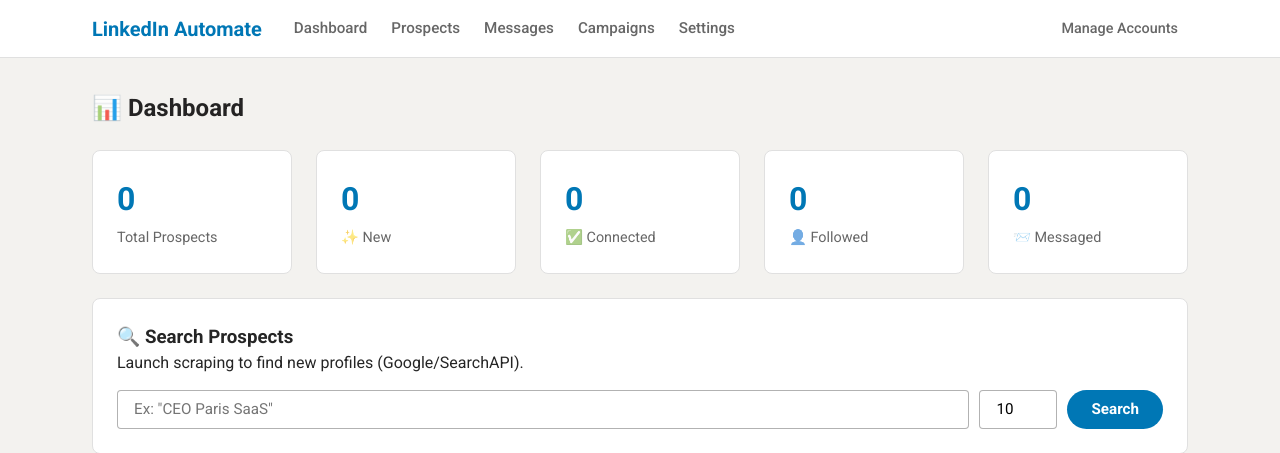
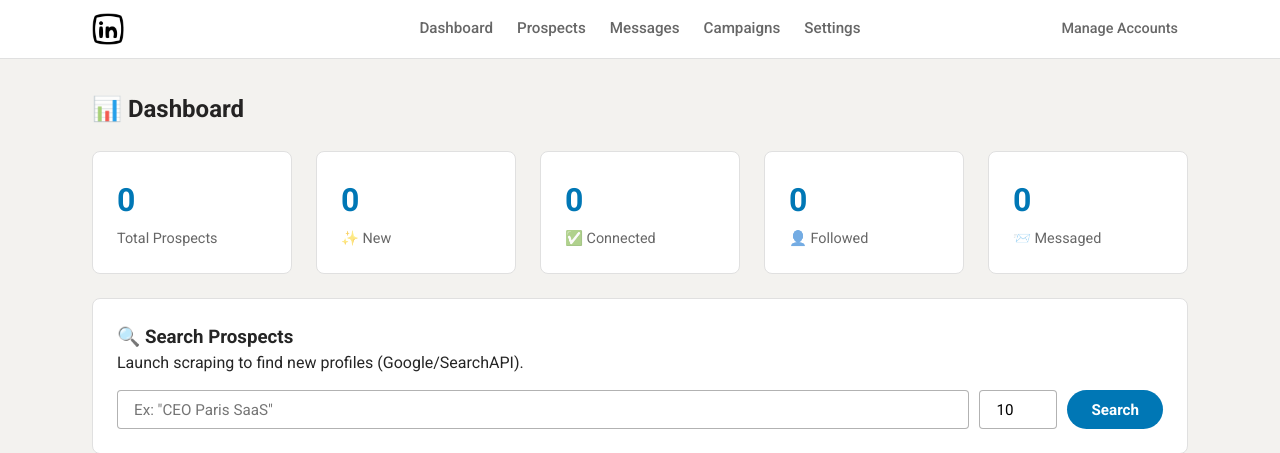
Before and after one commit to Seka35/linkedin-mvp, a Flask app: page / in a window 1280 px wide. Shown: the top 453 px of the page. Run offline with Flask 3, Linux system fonts and the light colour scheme; the visitor is signed in with stand-in values (Sample User, id 1); data that the repository does not hold is empty.

Commit message:
Update favicon, logo, and navbar styling

```diff
--- a/web/static/css/style.css
+++ b/web/static/css/style.css
@@ -43,6 +43,15 @@ body {
     align-items: center;
 }
 
+.navbar .logo-container {
+    flex: 1;
+}
+
+.navbar .account-switcher {
+    flex: 1;
+    justify-content: flex-end;
+}
+
 .navbar h1 {
     font-size: 1.25rem;
     color: var(--primary-color);
@@ -54,6 +63,7 @@ body {
     display: flex;
     list-style: none;
     gap: 1.5rem;
+    justify-content: center;
 }
 
 .navbar a {
@@ -338,7 +348,31 @@ td a:hover {
     /* Hidden on desktop */
 }
 
+/* Mobile Header */
+.mobile-header {
+    display: none;
+    background: white;
+    padding: 0.8rem 0;
+    border-bottom: 1px solid var(--border-color);
+    position: sticky;
+    top: 0;
+    z-index: 100;
+    justify-content: flex-start;
+    padding-left: 1rem;
+    align-items: center;
+    margin-bottom: 1rem;
+}
+
+.mobile-header img {
+    height: 32px;
+    width: 32px;
+    object-fit: contain;
+}
+
 @media (max-width: 768px) {
+    .mobile-header {
+        display: flex;
+    }
 
     /* Hide Desktop Nav */
     .desktop-nav {
@@ -787,8 +821,10 @@ td a:hover {
         margin-top: 4px;
     }
 }
+
 /* FINAL COMPACT MOBILE FIX */
 @media (max-width: 768px) {
+
     /* Filters: Wrap instead of scroll */
     .filter-bar {
         flex-wrap: wrap !important;
@@ -819,6 +855,7 @@ td a:hover {
         justify-content: center !important;
         align-items: flex-start !important;
     }
+
     .prospects-page .avatar-img {
         width: 50px !important;
         height: 50px !important;
@@ -829,6 +866,7 @@ td a:hover {
         align-self: end !important;
         padding-bottom: 2px !important;
     }
+
     .prospects-page .name-text {
         font-size: 0.95rem !important;
         font-weight: 600 !important;
@@ -872,6 +910,7 @@ td a:hover {
 
 /* Campaign Mobile Fixes & Global Spacing */
 @media (max-width: 768px) {
+
     /* Global Spacing to prevent colliding with top */
     main.container {
         padding-top: 20px !important;
@@ -885,18 +924,19 @@ td a:hover {
     }
 
     /* Campaign Header & Stats */
-    .campaign-card > div:first-child {
+    .campaign-card>div:first-child {
         width: 100% !important;
     }
 
     /* Campaign Actions (Right part becomes Bottom part) */
-    .campaign-card > div:last-child {
+    .campaign-card>div:last-child {
         margin-left: 0 !important;
         padding-left: 0 !important;
         border-left: none !important;
         border-top: 1px solid #f0f0f0 !important;
         padding-top: 15px !important;
-        flex-direction: row !important; /* Row of buttons? Or Grid? */
+        flex-direction: row !important;
+        /* Row of buttons? Or Grid? */
         flex-wrap: wrap !important;
         flex: auto !important;
     }
@@ -904,7 +944,8 @@ td a:hover {
     /* Action Buttons on Mobile */
     .campaign-card .btn-action {
         flex: 1 !important;
-        width: auto !important; /* Let them grow */
+        width: auto !important;
+        /* Let them grow */
         margin-right: 0 !important;
         margin-bottom: 5px !important;
         font-size: 0.8rem !important;
@@ -913,14 +954,16 @@ td a:hover {
 
     /* Stats Grid inside Campaign Card */
     .campaign-card .icon-badge {
-        flex: 1 1 100% !important; /* Stack stats or 50%? */
+        flex: 1 1 100% !important;
+        /* Stack stats or 50%? */
         font-size: 0.75rem !important;
         justify-content: flex-start !important;
     }
 
     /* Horizontal Details Stack */
-    .campaign-card > div:first-child > div:nth-child(2) {
-        flex-direction: column !important; /* Query, Delay, Limit stack */
+    .campaign-card>div:first-child>div:nth-child(2) {
+        flex-direction: column !important;
+        /* Query, Delay, Limit stack */
         align-items: flex-start !important;
         gap: 5px !important;
     }
--- a/web/templates/base.html
+++ b/web/templates/base.html
@@ -5,6 +5,7 @@
     <meta charset="UTF-8">
     <meta name="viewport" content="width=device-width, initial-scale=1.0">
     <title>LinkedIn Automation MVP</title>
+    <link rel="icon" href="{{ url_for('static', filename='img/favicon.png') }}" type="image/png">
     <!-- CSS -->
     <link rel="stylesheet" href="{{ url_for('static', filename='css/style.css') }}">
     <!-- Google Fonts -->
@@ -14,10 +15,21 @@
 </head>
 
 <body>
+    <!-- Mobile Header (Mobile Only) -->
+    <div class="mobile-header">
+        <a href="/">
+            <img src="{{ url_for('static', filename='img/favicon.png') }}" alt="Logo">
+        </a>
+    </div>
+
     <!-- Top Navbar (Desktop Only) -->
     <nav class="navbar desktop-nav">
         <div class="container">
-            <h1>LinkedIn Automate</h1>
+            <a href="/" class="logo-container"
+                style="text-decoration: none; color: inherit; display: flex; align-items: center; gap: 10px;">
+                <img src="{{ url_for('static', filename='img/favicon.png') }}" alt="Logo"
+                    style="height: 32px; width: 32px; object-fit: contain;">
+            </a>
             <ul>
                 <a href="/" class="nav-link">Dashboard</a>
                 <a href="/prospects" class="nav-link">Prospects</a>
--- a/web/templates/login.html
+++ b/web/templates/login.html
@@ -5,6 +5,7 @@
     <meta charset="UTF-8">
     <meta name="viewport" content="width=device-width, initial-scale=1.0">
     <title>Login - LinkedIn Bot</title>
+    <link rel="icon" href="{{ url_for('static', filename='img/favicon.png') }}" type="image/png">
     <style>
         * {
             margin: 0;
```
Also changed, not shown: web/static/img/favicon.png (added).
